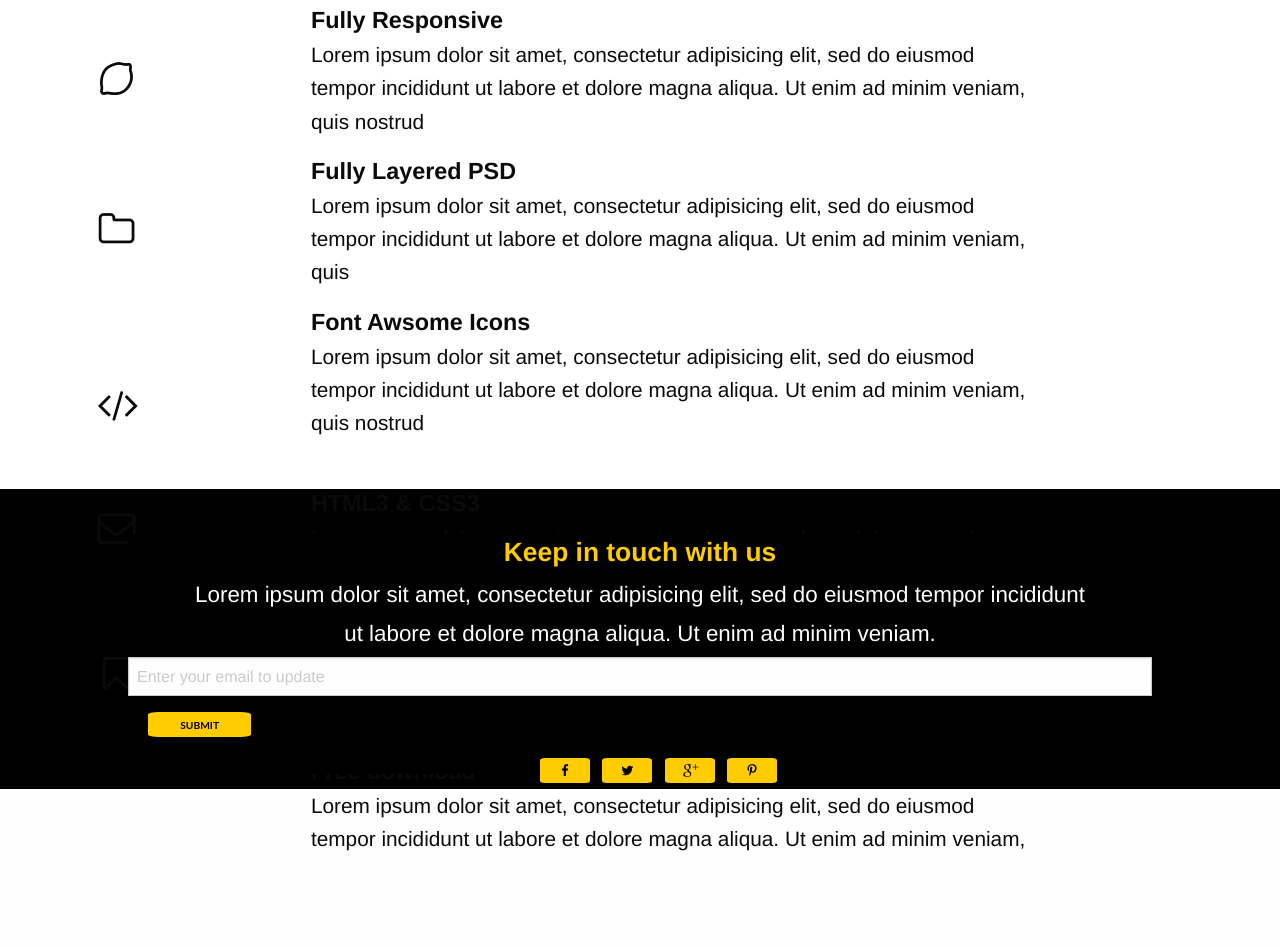
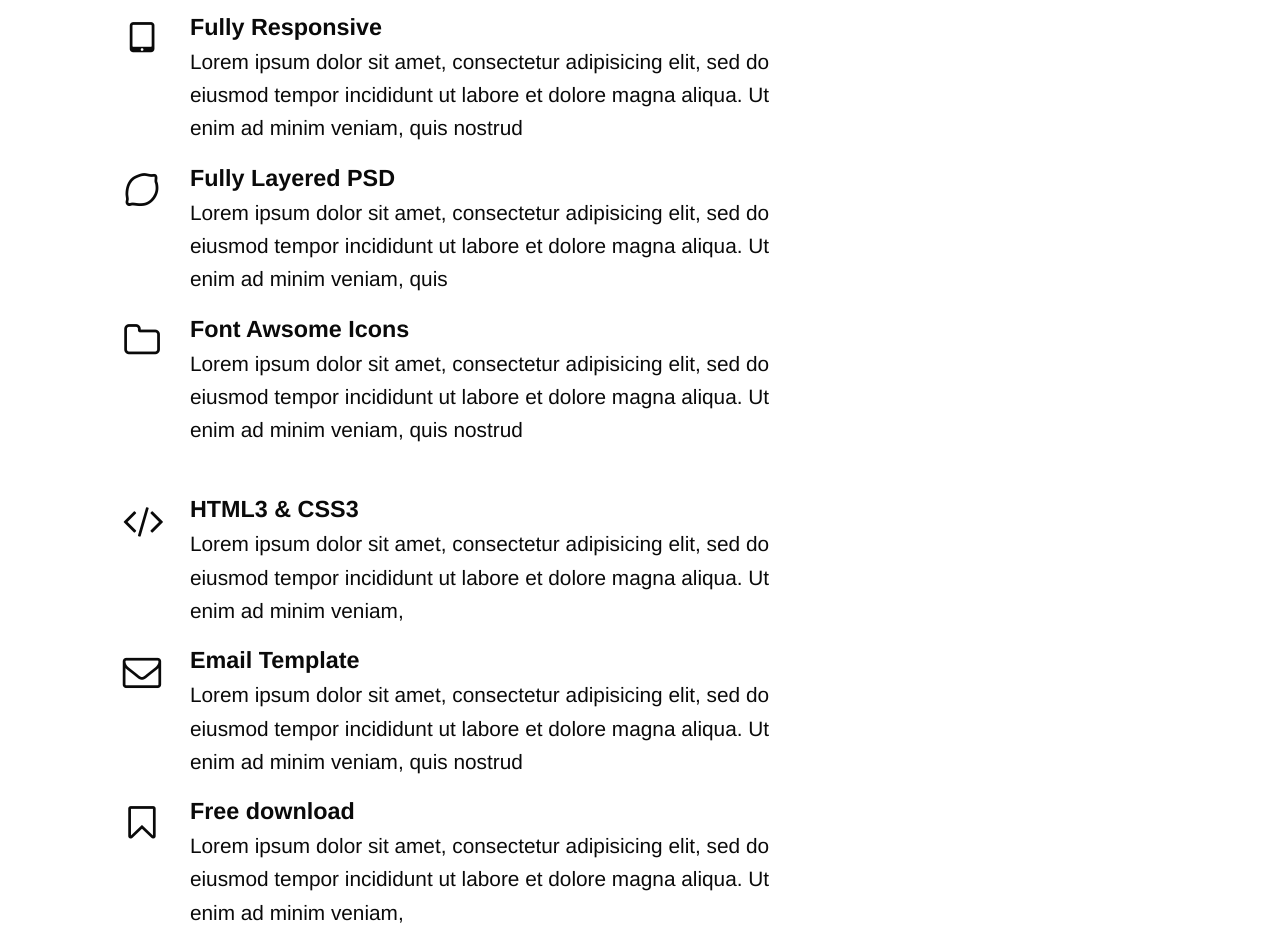
Before and after one commit to sohaghareb/FrontAssignment2, a plain HTML site: page index.html in a window 1280 px wide. Shown: the part 871-1819 px from the top of the page. Before the commit the page ends 1743 px from the top, so only its background shows below. Drawn offline with nearby package versions, Linux system fonts and the light colour scheme.

Commit message:
updateded the baner

```diff
--- a/css/main.css
+++ b/css/main.css
@@ -131,36 +131,47 @@ position: absolute;
 	background: white;
     width: 100%;
     display: inline-block;
-    height: 700px;
+    /*height: 700px;*/
     position: relative;
 }
 .banner-centered{
-	background-color: white;
+	    background-color: white;
     width: 91%;
-    height: 90%;
-    position: absolute;
-    left: 7%;
-    top: 10%;
+    /* height: 90%; */
+    /* position: absolute; */
+    /* left: 7%; */
+    /* top: 10%; */
     z-index: 1;
-
+    padding-top: 6%;
+    padding-bottom: 5%;
+    padding-left: 9%;
+    /* text-align: center; */
 }
 .row-class{
 	font-size: 1.4vw;
 	margin-top: 30px;
 }
 .fontello-icon{
-	font-size: 3vw;
+	/*font-size: 3vw;
     display: inline-block;
     width: 2%;
     margin-top: -11%;
     position: absolute;
+    top: 16%;*/
+    font-size: 3vw;
+    display: inline-block;
+    /* width: 2%; */
+    /* margin-top: -11%; */
+    float: left;
+    /* position: absolute; */
+    /* top: 16%; */
+}
 
-    top: 16%;
-}
 .row-item{
 	display: inline-block;
-    margin-left: 19%;
+    /* margin-left: 19%; */
     width: 62%;
+   padding-left: 2%;
 }
 .row-item h7{
 	font-size: calc(8px + 1.2vw);
@@ -233,7 +244,7 @@ footer*/
 
 }
 .social-buttons{
-	margin-left: 39%;
+	margin-left: 30%;
 	margin-top: 2%;
 }
 
--- a/index.html
+++ b/index.html
@@ -145,7 +145,7 @@
 
       </div>
       </div>
-
+  <div class="clear"></div>
     </div><div class="footer">
         <div class="footer-centered">
           <h2 class="centered-h2">Keep in touch with us</h2>
```
